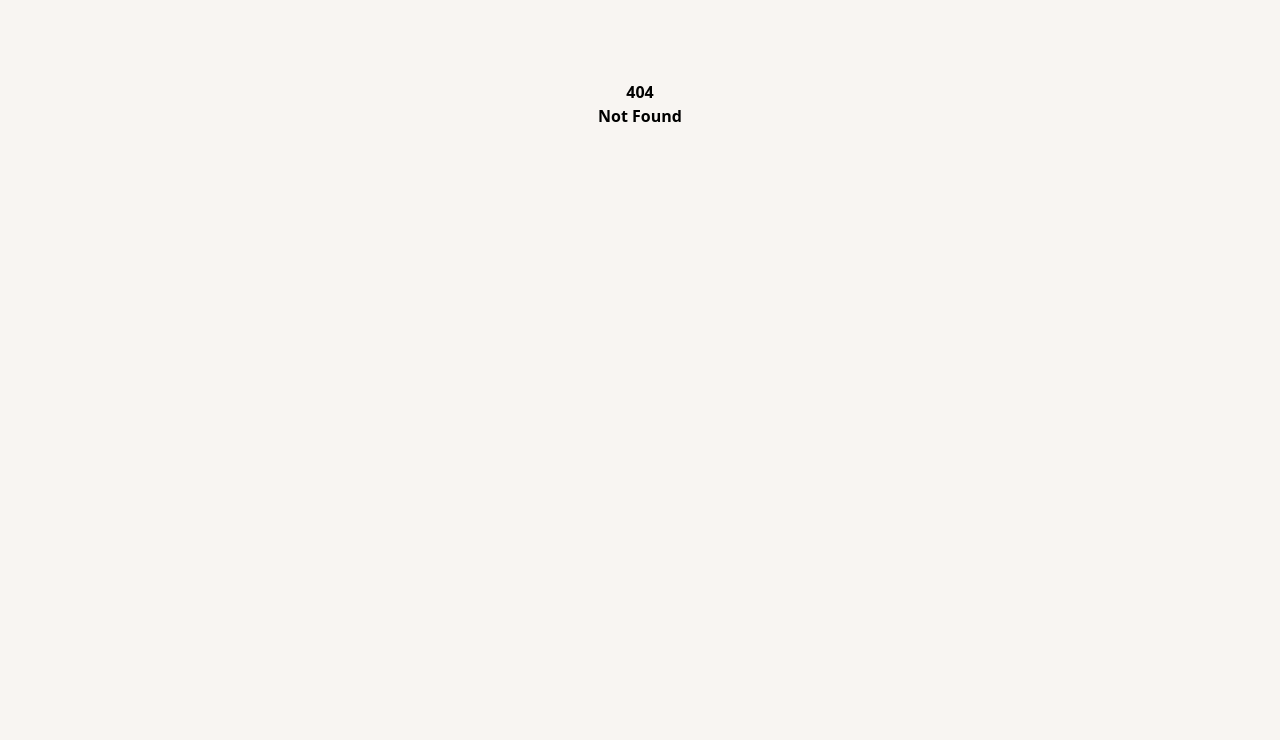
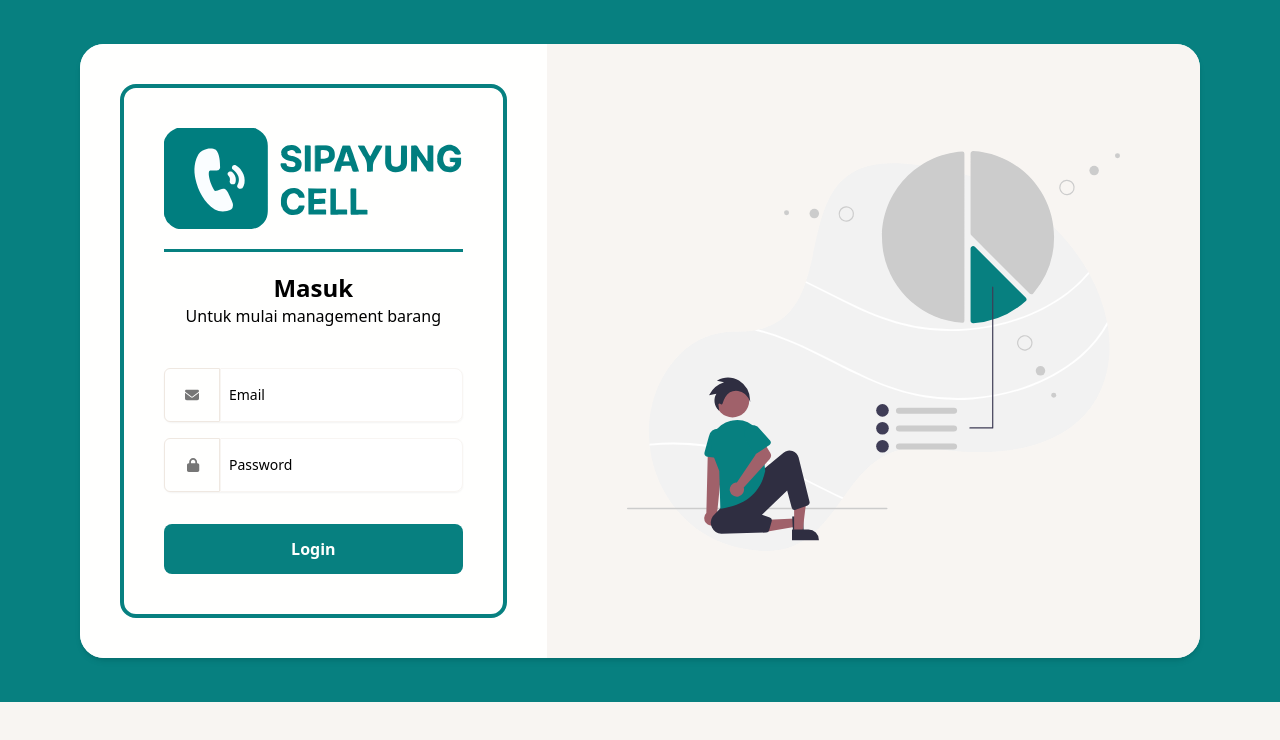
Before and after one commit to hasyim404/Inventory-Management-Sipayung-Cell, a React (Vite) app: page /login in a window 1280 px wide. Before the commit this address had no page. Shown: the top 740 px of the page. Built offline with nearby package versions, Linux system fonts and the light colour scheme.

Commit message:
add login page, change path url, changes & add new component

```diff
--- a/src/App.jsx
+++ b/src/App.jsx
@@ -8,13 +8,15 @@ import Kategori from "./pages/Kelola Produk/Kategori";
 import Ukuran from "./pages/Kelola Produk/Ukuran";
 import LaporanKeuangan from "./pages/Laporan Keuangan/LaporanKeuangan";
 import Blank from "./pages/Blank";
+import Login from "./pages/Login/Login";
 
 const App = () => {
   return (
     <>
       <BrowserRouter>
         <Routes>
-          <Route path="/" element={<Dashboard />} />
+          <Route path="/" element={<Login />} />
+          <Route path="login" element={<Login />} />
           <Route path="dashboard" element={<Dashboard />} />
           <Route path="kelola-barang" element={<KelolaBarang />} />
           <Route path="kelola-merk-produk" element={<MerkProduk />} />
--- /dev/null
+++ b/src/components/MainTitle.jsx
@@ -0,0 +1,11 @@
+import React from "react";
+
+const MainTitle = (props) => {
+  return (
+    <div>
+      <h1 className={`block ${props.size} font-bold`}>{props.main}</h1>
+    </div>
+  );
+};
+
+export default MainTitle;
--- a/src/components/Navbar/Navbar.jsx
+++ b/src/components/Navbar/Navbar.jsx
@@ -13,7 +13,7 @@ import {
 const Navbar = (props) => {
   const menus = [
     {
-      path: "/",
+      path: "/dashboard",
       name: "Dashboard",
       icon: faDesktop,
     },
@@ -105,7 +105,7 @@ const Navbar = (props) => {
                     className="hs-dropdown-menu transition-[opacity,margin] duration hs-dropdown-open:opacity-100 opacity-0 hidden min-w-[10rem] bg-color-3 shadow-md rounded-lg p-2 "
                     aria-labelledby="hs-dropdown-with-header"
                   >
-                    <div className="py-3 px-5 -m-2 border bg-color-2 rounded-t-lg ">
+                    <div className="py-3 px-5 -m-2 border bg-color-6 rounded-t-lg">
                       <p className="text-sm  dark:text-gray-500">
                         Masuk sebagai
                       </p>
@@ -113,17 +113,18 @@ const Navbar = (props) => {
                         admin@sipayungcell.com
                       </p>
                     </div>
-                    <div className="mt-2 py-2 first:pt-0 last:pb-0">
-                      <a
+                    <div className="mt-4 py-2 first:pt-0 last:pb-0">
+                      <NavLink
                         className="flex items-center gap-x-3.5 py-2 px-3 rounded-lg text-sm text-color-6 hover:bg-red-500 bg-red-600 dark:hover:text-white-300"
-                        href="#"
+                        to="/login"
                       >
                         <FontAwesomeIcon
                           icon={faRightFromBracket}
                           className="flex-shrink-0 w-4 h-4"
                         />
                         Log Out
-                      </a>
+                      </NavLink>
+                      <a></a>
                     </div>
                   </div>
                 </div>
@@ -199,7 +200,7 @@ const Navbar = (props) => {
           <div className="px-6">
             <NavLink
               className="flex text-xl font-semibold dark:text-color-5 fosiz dark:focus:outline-none "
-              to={"/"}
+              to={"/dashboard"}
             >
               <img src="./src/assets/main-logo.svg" width={200} alt="" />
             </NavLink>
@@ -216,10 +217,10 @@ const Navbar = (props) => {
                   to={menu.path}
                   className={({ isActive }) => {
                     return (
-                      "flex items-center gap-x-3.5 py-5 px-2.5 text-sm rounded-lg " +
+                      "flex items-center gap-x-3.5 py-5 px-2.5 text-sm rounded-lg font-semibold " +
                       (!isActive
-                        ? "hover:bg-color-1 dark:hover:text-white hover:font-bold"
-                        : "bg-color-1 dark:text-white font-bold")
+                        ? "hover:bg-color-1 dark:hover:text-white"
+                        : "bg-color-1 dark:text-white")
                     );
                   }}
                 >
@@ -251,7 +252,7 @@ const Navbar = (props) => {
 
                 <div
                   id="account-accordion-child"
-                  className="hs-accordion-content w-full overflow-hidden transition-[height] duration-300 hidden"
+                  className="hs-accordion-content w-full overflow-hidden bg-color-3 py-1 shadow-md rounded-b-xl transition-[height] duration-300 hidden"
                   style={{ display: `${props.display}` }}
                 >
                   <ul className="pt-2 ps-2">
@@ -261,10 +262,10 @@ const Navbar = (props) => {
                         to={sub.path}
                         className={({ isActive }) => {
                           return (
-                            "flex items-center gap-x-3.5 py-2 my-1 px-2.5 text-sm rounded-lg  " +
+                            "flex items-center gap-x-3.5 py-2 my-1 px-2.5 text-sm rounded-lg font-semibold " +
                             (!isActive
                               ? "dark:hover:bg-color-1 dark:hover:text-color-6 "
-                              : "dark:bg-color-1 dark:text-color-6 font-bold")
+                              : "dark:bg-color-1 dark:text-color-6 ")
                           );
                         }}
                       >
--- /dev/null
+++ b/src/components/Subnav.jsx
@@ -0,0 +1,11 @@
+import React from "react";
+
+const Subnav = (props) => {
+  return (
+    <div>
+      <p className={`mb-2 ${props.color} font-normal`}>{props.subnav}</p>
+    </div>
+  );
+};
+
+export default Subnav;
--- a/src/pages/Dashboard/Dashboard.jsx
+++ b/src/pages/Dashboard/Dashboard.jsx
@@ -7,20 +7,20 @@ import {
   faCircleExclamation,
   faMoneyBillTrendUp,
 } from "@fortawesome/free-solid-svg-icons";
-import { Chart as ChartJS, ArcElement, Tooltip, Legend } from "chart.js";
+import { Chart as ChartJS, ArcElement, Tooltip, Legend, Title } from "chart.js";
 import { Pie } from "react-chartjs-2";
 ChartJS.register(ArcElement, Tooltip, Legend);
 import ModalImage from "react-modal-image";
+import Subnav from "../../components/Subnav";
+import MainTitle from "../../components/MainTitle";
 
 const Dashboard = () => {
   return (
     <>
       <Navbar />
       <div className="w-full pt-10 px-4 sm:px-6 md:px-8 lg:ps-72">
-        <h1 className="block text-2xl font-bold sm:text-3xl text-color-5">
-          Dashboard
-        </h1>
-        <p className="mb-2 text-sm font-normal text-color-4"> Dashboard</p>
+        <MainTitle size="text-3xl" main="Dashboard" />
+        <Subnav color=" text-color-5" subnav="Dashboard" />
 
         {/* Content */}
         <div className="px-4 py-10 sm:px-6 lg:px-0 lg:py-5 ">
@@ -103,14 +103,12 @@ const Dashboard = () => {
           <div className="mt-6 grid sm:grid-cols-2 md:grid-cols-3 xl:grid-cols-3 gap-3 sm:gap-6">
             <div className="group flex flex-col bg-white shadow-md rounded-xl hover:shadow-md transition dark:bg-color-6 col-span-2 ">
               <div className="p-4 md:p-5">
-                <p className="text-xl font-bold sm:text-xl text-color-5">
-                  Produk dengan Stok Terendah
-                </p>
-                <p className="mb-2 text-md font-normal text-color-4">
-                  {" "}
-                  Daftar list produk dengan stok paling rendah akan ditampilkan
-                  disini
-                </p>
+                <MainTitle size="text-xl" main="Produk dengan Stok Terendah" />
+                <Subnav
+                  subnav="Daftar list produk dengan stok paling rendah akan ditampilkan
+                  disini"
+                  color="text-color-4"
+                />
 
                 <div className="flex flex-col mt-5">
                   <div className="-m-1.5 overflow-x-auto">
@@ -352,13 +350,11 @@ const Dashboard = () => {
               href="#"
             >
               <div className="p-4 md:p-5">
-                <p className="text-xl font-bold sm:text-xl text-color-5">
-                  Produk Terlaris
-                </p>
-                <p className="mb-2 text-md font-normal text-color-4">
-                  {" "}
-                  Produk yang sering terjual
-                </p>
+                <MainTitle size="text-xl" main="Produk Terlaris" />
+                <Subnav
+                  subnav="Produk yang sering terjual"
+                  color="text-color-4"
+                />
               </div>
               <div className="flex justify-center items-center">
                 <Pie
--- a/src/pages/Kelola Barang/KelolaBarang.jsx
+++ b/src/pages/Kelola Barang/KelolaBarang.jsx
@@ -13,6 +13,8 @@ import ModalImage from "react-modal-image";
 
 // Data
 import items from "../../utils/constants/barang";
+import MainTitle from "../../components/MainTitle";
+import Subnav from "../../components/Subnav";
 
 const KelolaBarang = () => {
   const theads = [
@@ -46,13 +48,15 @@ const KelolaBarang = () => {
     <>
       <Navbar />
       <div className="w-full pt-10 px-4 sm:px-6 md:px-8 lg:ps-72">
-        <h1 className="block text-2xl font-bold sm:text-3xl text-color-5">
-          Kelola Barang
-        </h1>
-        <p className="mb-2 text-sm font-normal text-color-4">
-          {" "}
-          <Link to="/">Dashboard </Link>/{" "}
-          <span className="italic">Kelola Barang</span>
+        <MainTitle size="text-3xl" main="Kelola Barang" />
+        <p className="mb-2 text-md font-normal text-color-4">
+          <Link color="text-color-4" to="/dashboard">
+            Dashboard{" "}
+          </Link>
+          /{" "}
+          <span color="text-color-5" className="italic">
+            Kelola Barang
+          </span>
         </p>
 
         {/* Content */}
@@ -62,12 +66,11 @@ const KelolaBarang = () => {
               <div className="p-4 md:p-5">
                 <div className="grid grid-flow-col gap-4 place-content-between">
                   <div className="col-span-3">
-                    <p className="text-xl font-bold sm:text-xl text-color-5">
-                      Data Barang
-                    </p>
-                    <p className="mb-2 text-md font-normal text-color-4">
-                      Berisi daftar dari semua barang
-                    </p>
+                    <MainTitle size="text-xl" main="Data Barang" />
+                    <Subnav
+                      subnav="Berisi daftar dari semua barang"
+                      color="text-color-4"
+                    />
                   </div>
                   <div className="col-span-7 flex justify-end">
                     <div className="py-2 px-3">
--- a/src/pages/Kelola Produk/Kategori.jsx
+++ b/src/pages/Kelola Produk/Kategori.jsx
@@ -3,20 +3,22 @@ import { Link } from "react-router-dom";
 import { FontAwesomeIcon } from "@fortawesome/react-fontawesome";
 import { faPenToSquare, faTrashCan } from "@fortawesome/free-solid-svg-icons";
 import Navbar from "../../components/Navbar/Navbar";
+import MainTitle from "../../components/MainTitle";
+import Subnav from "../../components/Subnav";
 
 const Kategori = () => {
   return (
     <>
       <Navbar active="active" display="block" />
       <div className="w-full pt-10 px-4 sm:px-6 md:px-8 lg:ps-72">
-        <h1 className="block text-2xl font-bold sm:text-3xl text-color-5">
-          Kelola Produk
-        </h1>
-        <p className="mb-2 text-sm font-normal text-color-4">
+        <MainTitle size="text-3xl" main="Kelola Produk" />
+        <p className="mb-2 text-md font-normal text-color-4">
           {" "}
-          <Link to="/">Dashboard </Link>/{" "}
-          <span className="italic">Kelola Produk / </span>
-          <span className="italic"> Kategori</span>
+          <Link className="text-color-4" to="/dashboard">
+            Dashboard{" "}
+          </Link>
+          / <span className="text-color-5 italic">Kelola Produk </span>/
+          <span className="xt-color-5 italic"> Kategori</span>
         </p>
 
         {/* Content */}
@@ -26,12 +28,11 @@ const Kategori = () => {
               <div className="p-4 md:p-5">
                 <div className="grid grid-flow-col gap-4 place-content-between">
                   <div className="col-span-3">
-                    <p className="text-xl font-bold sm:text-xl text-color-5">
-                      Daftar Kategori
-                    </p>
-                    <p className="mb-2 text-md font-normal text-color-4">
-                      Berisi daftar seluruh kategori
-                    </p>
+                    <MainTitle size="text-xl" main="Daftar Kategori" />
+                    <Subnav
+                      subnav="Berisi daftar seluruh kategori"
+                      color="text-color-4"
+                    />
                   </div>
                   <div className="col-span-7 flex justify-end">
                     <div className="py-2 px-3">
--- a/src/pages/Kelola Produk/MerkProduk.jsx
+++ b/src/pages/Kelola Produk/MerkProduk.jsx
@@ -3,20 +3,22 @@ import { Link } from "react-router-dom";
 import { FontAwesomeIcon } from "@fortawesome/react-fontawesome";
 import { faPenToSquare, faTrashCan } from "@fortawesome/free-solid-svg-icons";
 import Navbar from "../../components/Navbar/Navbar";
+import MainTitle from "../../components/MainTitle";
+import Subnav from "../../components/Subnav";
 
 const MerkProduk = () => {
   return (
     <>
       <Navbar active="active" display="block" />
       <div className="w-full pt-10 px-4 sm:px-6 md:px-8 lg:ps-72">
-        <h1 className="block text-2xl font-bold sm:text-3xl text-color-5">
-          Kelola Produk
-        </h1>
-        <p className="mb-2 text-sm font-normal text-color-4">
+        <MainTitle size="text-3xl" main="Kelola Produk" />
+        <p className="mb-2 text-md font-normal text-color-4">
           {" "}
-          <Link to="/">Dashboard </Link>/{" "}
-          <span className="italic">Kelola Produk / </span>
-          <span className="italic"> Merk Produk</span>
+          <Link className="text-color-4" to="/dashboard">
+            Dashboard{" "}
+          </Link>
+          / <span className="text-color-5 italic">Kelola Produk </span>/
+          <span className="text-color-5 italic"> Merk Produk</span>
         </p>
 
         {/* Content */}
@@ -26,12 +28,11 @@ const MerkProduk = () => {
               <div className="p-4 md:p-5">
                 <div className="grid grid-flow-col gap-4 place-content-between">
                   <div className="col-span-3">
-                    <p className="text-xl font-bold sm:text-xl text-color-5">
-                      Daftar Merk
-                    </p>
-                    <p className="mb-2 text-md font-normal text-color-4">
-                      Berisi daftar seluruh merk produk
-                    </p>
+                    <MainTitle size="text-xl" main="Daftar Merk" />
+                    <Subnav
+                      subnav="Berisi daftar seluruh merk produk"
+                      color="text-color-4"
+                    />
                   </div>
                   <div className="col-span-7 flex justify-end">
                     <div className="py-2 px-3">
--- /dev/null
+++ b/src/pages/Login/Login.jsx
@@ -0,0 +1,119 @@
+import React from "react";
+
+import { FontAwesomeIcon } from "@fortawesome/react-fontawesome";
+import { faLock, faEnvelope } from "@fortawesome/free-solid-svg-icons";
+
+const Login = () => {
+  return (
+    <>
+      <div className="lg:px-0 lg:py-1 h-full bg-color-1 w-auto">
+        <div className="mx-20 my-10">
+          <div className="box-content h-full w-full flex flex-col bg-white shadow-md rounded-3xl hover:shadow-md transitioncol-span-2">
+            <div className="">
+              <div className="grid grid-cols-12">
+                <div className="bg-color-6 col-span-5 p-10 rounded-l-3xl">
+                  <div className="border-4 border-color-1 rounded-2xl py-10 px-10 border-w">
+                    <img
+                      className="w-80 h-auto m-auto"
+                      src="./src/assets/main-logo.svg"
+                      alt="Logo"
+                    />
+                    <div className="relative flex py-5 items-center">
+                      <div className="flex-grow border-t border-color-1 border-2"></div>
+                    </div>
+
+                    <form action="/dashboard">
+                      <div className="lg:mx-auto lg:me-0">
+                        <div className="text-center">
+                          <div className="text-center">
+                            <h1 className="font-bold text-2xl">Masuk</h1>
+                            <p>Untuk mulai management barang</p>
+                          </div>
+                        </div>
+
+                        <div className="mt-10">
+                          <div className="grid grid-cols-2 gap-4">
+                            <div className="col-span-full">
+                              <div className="relative">
+                                <div className="flex rounded-lg shadow-sm">
+                                  <div className="px-5 inline-flex items-center min-w-fit rounded-s-md border border-color-2  disabled:opacity-50 disabled:pointer-events-none dark:bg-color-3 dark:text-gray-400 dark:focus:ring-color-2">
+                                    <span className="text-sm text-color-4 font-semibold">
+                                      <FontAwesomeIcon icon={faEnvelope} />
+                                    </span>
+                                  </div>
+
+                                  <input
+                                    type="email"
+                                    id="hs-hero-signup-form-floating-input-new-password"
+                                    className="peer ps-2 p-4 block w-full border-color-3 rounded-r-lg text-sm placeholder:text-transparent focus:border-color-2 focus:ring-color-2 disabled:opacity-50 disabled:pointer-events-none dark:bg-color-3 dark:border-color-2 dark:text-gray-400 dark:focus:ring-color-2 focus:pt-6 focus:pb-2 [&:not(:placeholder-shown)]:pt-6 [&:not(:placeholder-shown)]:pb-2 autofill:pt-6 autofill:pb-2"
+                                    placeholder="admin@gmail.com"
+                                  />
+                                  <label
+                                    for="hs-hero-signup-form-floating-input-new-password"
+                                    className="ps-16 absolute top-0 start-0 p-4 h-full text-sm truncate pointer-events-none transition ease-in-out duration-100 border border-transparent dark:color-4 peer-disabled:opacity-50 peer-disabled:pointer-events-none peer-focus:text-xs peer-focus:-translate-y-1.5 peer-focus:text-gray-500 peer-[:not(:placeholder-shown)]:text-xs peer-[:not(:placeholder-shown)]:-translate-y-1.5 peer-[:not(:placeholder-shown)]:text-gray-500"
+                                  >
+                                    Email
+                                  </label>
+                                </div>
+                              </div>
+                            </div>
+
+                            <div className="col-span-full">
+                              <div className="relative">
+                                <div className="flex rounded-lg shadow-sm">
+                                  <div className="px-5 inline-flex items-center min-w-fit rounded-s-md border border-color-2  disabled:opacity-50 disabled:pointer-events-none dark:bg-color-3 dark:text-gray-400 dark:focus:ring-color-2">
+                                    <span className="text-sm text-color-4 font-semibold">
+                                      <FontAwesomeIcon
+                                        className="ml-0.5"
+                                        icon={faLock}
+                                      />
+                                    </span>
+                                  </div>
+
+                                  <input
+                                    type="password"
+                                    id="hs-hero-signup-form-floating-input-new-password"
+                                    className="peer ps-2 p-4 block w-full border-color-3 rounded-r-lg text-sm placeholder:text-transparent focus:border-color-2 focus:ring-color-2 disabled:opacity-50 disabled:pointer-events-none dark:bg-color-3 dark:border-color-2 dark:text-gray-400 dark:focus:ring-color-2 focus:pt-6 focus:pb-2 [&:not(:placeholder-shown)]:pt-6 [&:not(:placeholder-shown)]:pb-2 autofill:pt-6 autofill:pb-2"
+                                    placeholder="********"
+                                  />
+                                  <label
+                                    for="hs-hero-signup-form-floating-input-new-password"
+                                    className="ps-16 absolute top-0 start-0 p-4 h-full text-sm truncate pointer-events-none transition ease-in-out duration-100 border border-transparent dark:color-4 peer-disabled:opacity-50 peer-disabled:pointer-events-none peer-focus:text-xs peer-focus:-translate-y-1.5 peer-focus:text-gray-500 peer-[:not(:placeholder-shown)]:text-xs peer-[:not(:placeholder-shown)]:-translate-y-1.5 peer-[:not(:placeholder-shown)]:text-gray-500"
+                                  >
+                                    Password
+                                  </label>
+                                </div>
+                              </div>
+                            </div>
+                          </div>
+
+                          <div className="mt-8">
+                            <button
+                              type="submit"
+                              className="w-full py-3 px-4 inline-flex justify-center items-center gap-x-2 text-md font-semibold rounded-lg border border-transparent bg-color-1 text-color-6 hover:bg-6hover disabled:opacity-50 disabled:pointer-events-none dark:focus:outline-none dark:focus:ring-1 dark:focus:ring-gray-600"
+                            >
+                              Login
+                            </button>
+                          </div>
+                        </div>
+                      </div>
+                    </form>
+                  </div>
+                </div>
+                <div className="bg-color-3 col-span-7 p-10 rounded-r-3xl flex justify-center items-center">
+                  <img
+                    className="w-100 h-auto m-auto p-10"
+                    src="./src/assets/login-img.svg"
+                    alt="add-img"
+                  />
+                </div>
+              </div>
+            </div>
+          </div>
+        </div>
+      </div>
+    </>
+  );
+};
+
+export default Login;
```
Also changed, not shown: src/assets/login-img.svg (added).
